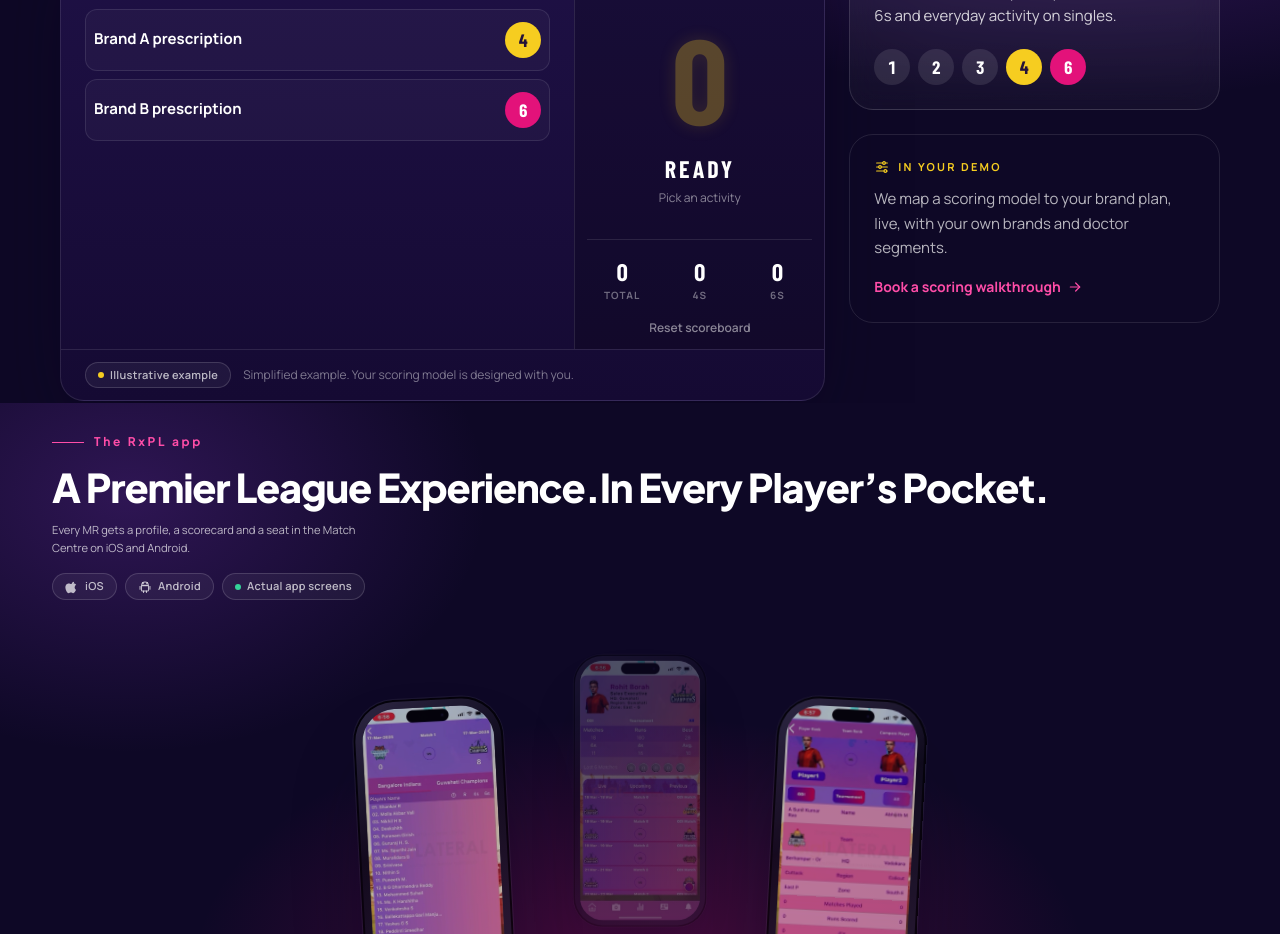
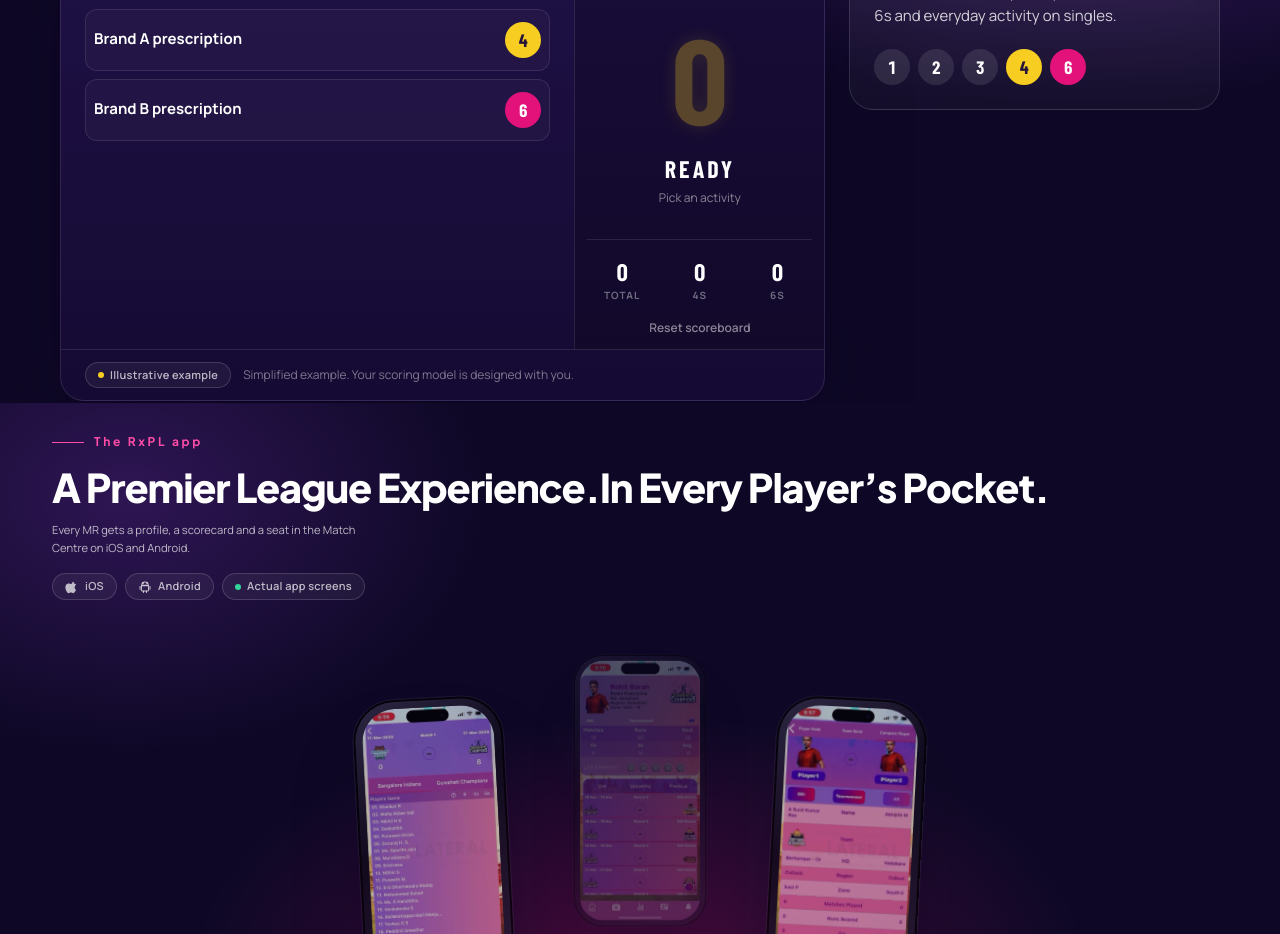
Before and after one commit to Rohan9833/rxpl-microsite, a React (Vite) app in the folder frontend/: page / in a window 1280 px wide. Shown: the part 1560-2494 px from the top of the page. Built offline with nearby package versions, Linux system fonts and the light colour scheme.

Commit message:
Hide demo walkthrough card on desktop

```diff
--- a/frontend/src/sections1.jsx
+++ b/frontend/src/sections1.jsx
@@ -845,7 +845,7 @@ export function Scoring() {
                 ))}
               </div>
             </div>
-            <div className="rounded-3xl border border-white/10 p-6">
+            <div className="rounded-3xl border border-white/10 p-6 @desk:hidden">
               <div className="flex items-center gap-2 text-[11px] font-bold uppercase tracking-[.2em] text-gold">
                 <Icon name="sliders" className="h-4 w-4" />
                 In your demo
```
